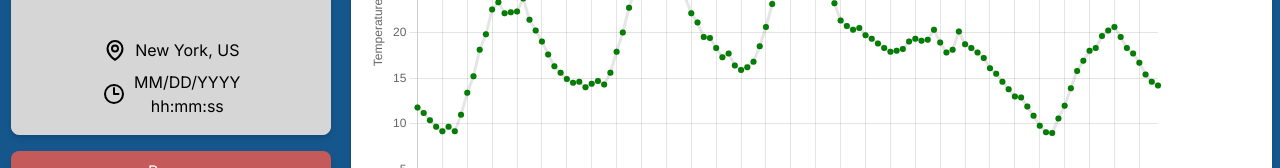
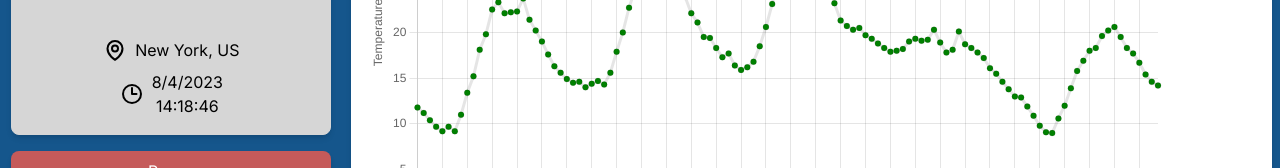
Before and after one commit to kimcangho/tempura-sure, a Next.js app: page / in a window 1280 px wide. Shown: the part 316-484 px from the top of the page. Built offline with nearby package versions, Linux system fonts and the light colour scheme; no server answers.

Commit message:
display polling timestamp

```diff
--- a/src/app/page.tsx
+++ b/src/app/page.tsx
@@ -7,11 +7,13 @@ import Footer from "@/components/Footer";
 import { useEffect, useState } from "react";
 
 const Home = () => {
-  const [tempInfo, setTempInfo] = useState();
+  const [tempInfo, setTempInfo] = useState<number | undefined>(undefined);
   const [isPaused, setIsPaused] = useState<boolean>(false);
+  const [currentTimeStamp, setCurrentTimeStamp] = useState<Date | null>(null);
 
-  const getTempData = async () => {
+  const getTempData = async (): Promise<void> => {
     try {
+      setCurrentTimeStamp(new Date());
       const query = await fetch(
         "https://api.open-meteo.com/v1/forecast?latitude=43.7957&longitude=-79.2753&hourly=temperature_2m&start_date=2023-09-09&end_date=2023-09-14"
       );
@@ -25,6 +27,7 @@ const Home = () => {
   useEffect(() => {
     if (!isPaused) getTempData();
     const intervalFn = setInterval(async () => {
+      console.log("ping");
       if (!isPaused) await getTempData();
     }, 3000);
     return () => clearInterval(intervalFn);
@@ -38,6 +41,7 @@ const Home = () => {
           tempInfo={tempInfo}
           isPaused={isPaused}
           setIsPaused={setIsPaused}
+          currentTimeStamp={currentTimeStamp}
         />
         <HistoricalTempSection />
       </div>
--- a/src/components/CurrentTempSection.tsx
+++ b/src/components/CurrentTempSection.tsx
@@ -11,12 +11,14 @@ interface CurrentTempSectionProps {
   tempInfo: number | undefined;
   isPaused: boolean;
   setIsPaused: Function;
+  currentTimeStamp: Date | null;
 }
 
 const CurrentTempSection = ({
   tempInfo,
   isPaused,
   setIsPaused,
+  currentTimeStamp,
 }: CurrentTempSectionProps): JSX.Element => {
   const [isTempsVisible, setIsTempsVisible] = useState<boolean>(false);
 
@@ -50,8 +52,18 @@ const CurrentTempSection = ({
             <div className="flex space-x-2 h-full items-center">
               <Image src={clockIcon} alt="Clock" className="h-6" />
               <div className="flex flex-col">
-                <h3>MM/DD/YYYY</h3>
-                <h3 className="text-center">hh:mm:ss</h3>
+                <h3 className="text-center">{`${
+                  currentTimeStamp
+                    ? `${currentTimeStamp?.getMonth()}/${currentTimeStamp?.getDay()}/${currentTimeStamp?.getFullYear()}`
+                    : "--/--/----"
+                } `}</h3>
+                <h3 className="text-center">
+                  {`${
+                    currentTimeStamp
+                      ? `${currentTimeStamp?.getHours()}:${currentTimeStamp?.getMinutes()}:${currentTimeStamp?.getSeconds()}`
+                      : "--:--:--"
+                  } `}
+                </h3>
               </div>
             </div>
           </div>
```
